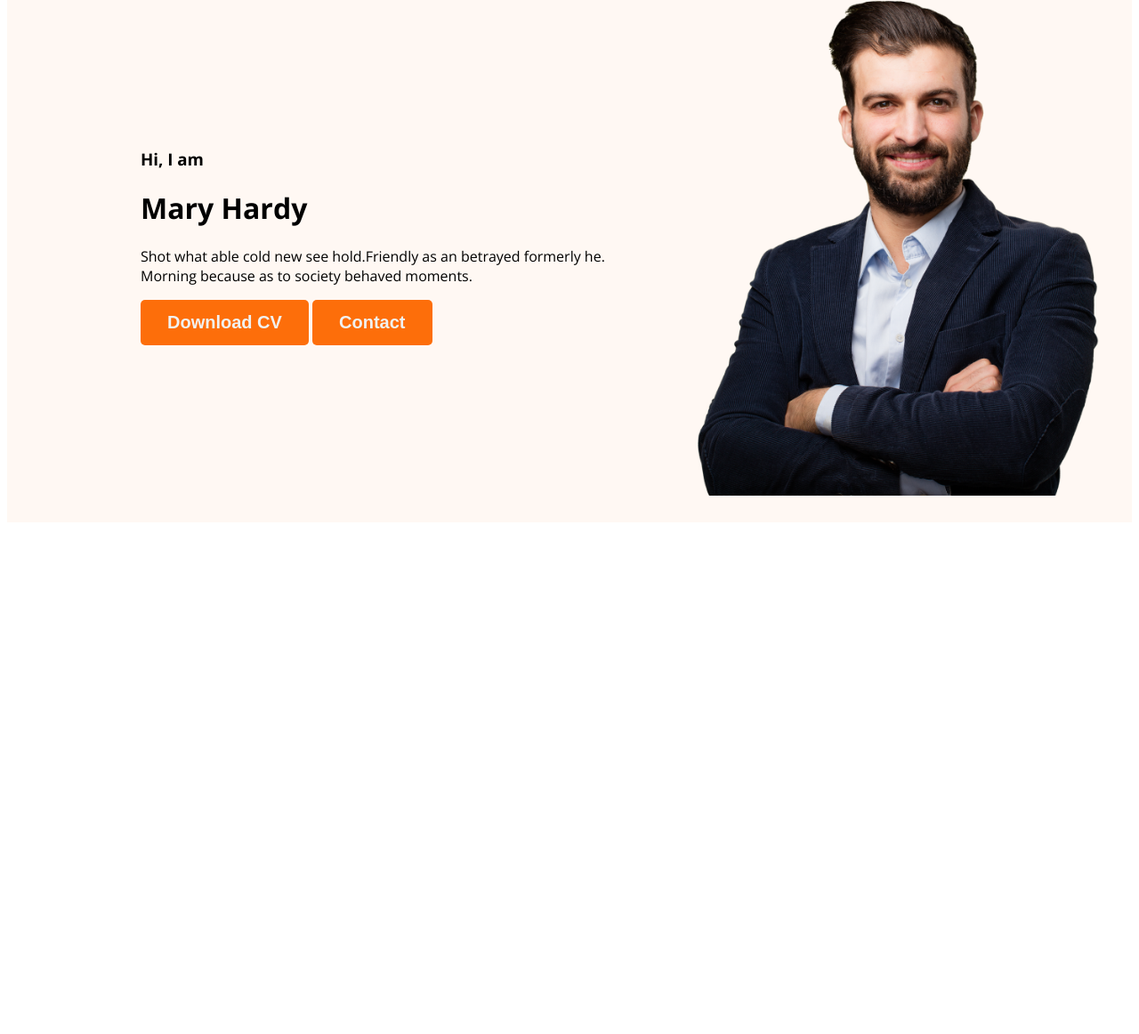
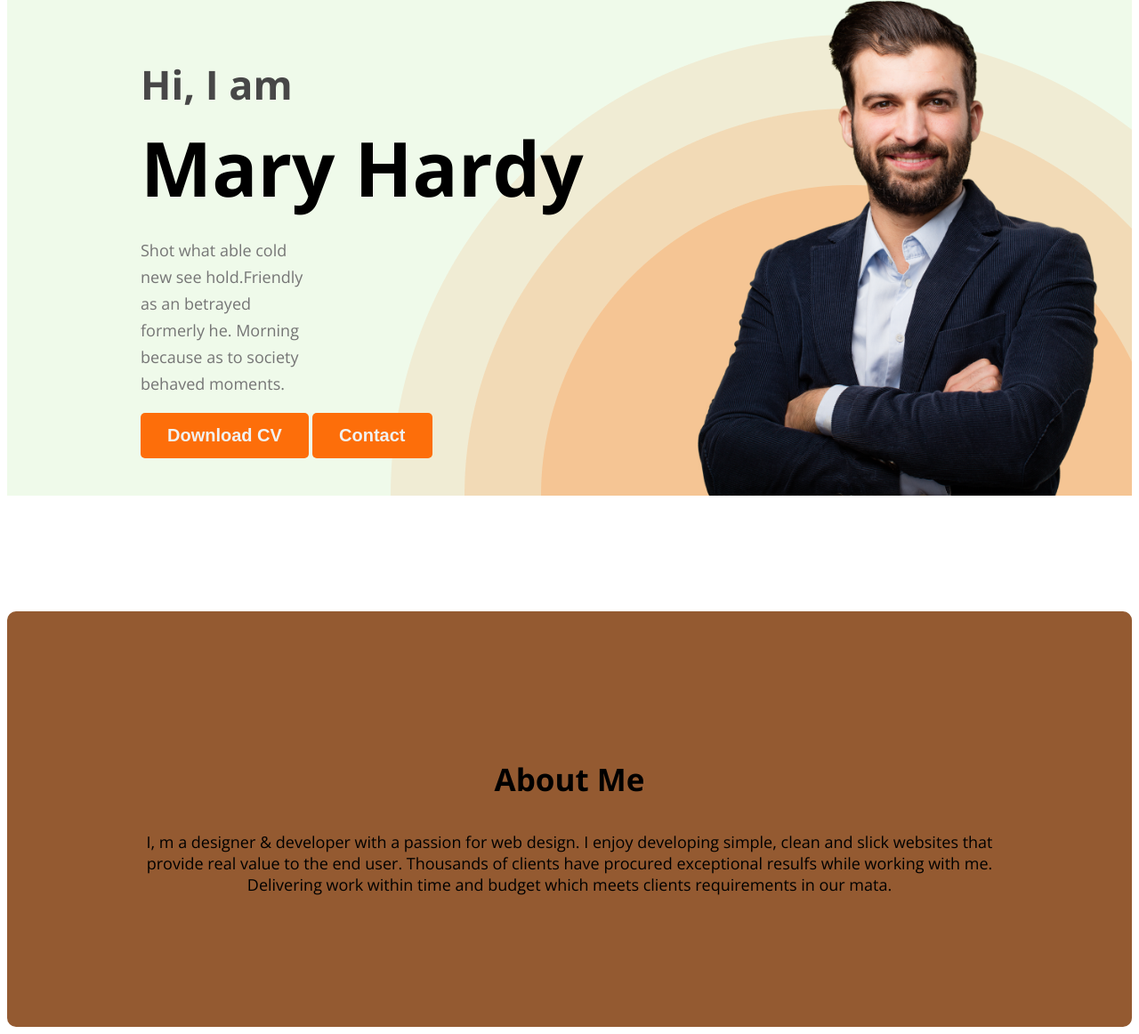
Before and after one commit to amitkumer051/webdeveloper-portfolio, a plain HTML site: page index.html in a window 1280 px wide. Shown: the part 211-1373 px from the top of the page at 89% size. Before the commit the page ends 806 px from the top, so only its background shows below. Drawn offline with nearby package versions, Linux system fonts and the light colour scheme.

Commit message:
about section created

```diff
--- a/index.html
+++ b/index.html
@@ -20,10 +20,11 @@
             </ul>
         </nav>
         <div class="banner">
-            <div class="banner-conten">
+
+            <div class="banner-content">
                 <h3 class="banner-greeting">Hi, I  am</h3>
                 <h1 class="banner-title">Mary Hardy</h1>
-                <p>Shot what able cold new see hold.Friendly as an betrayed formerly he. Morning because as to society behaved moments.</p>
+                <p class="banner-des">Shot what able cold new see hold.Friendly as an betrayed formerly he. Morning because as to society behaved moments.</p>
                 <button class="btn-primary">Download CV</button>
                 <button class="btn-primary">Contact</button>
             </div>
@@ -31,7 +32,10 @@
         </div>
     </header>
     <main>
-
+        <section class="about">
+            <h3 class="section-title">About Me</h3>
+            <p class="section-des">I, m a designer & developer with a passion for web design. I enjoy developing simple, clean and slick websites that provide real value to the end user. Thousands of clients have procured exceptional resulfs while working with me. Delivering work within time and budget which meets clients requirements in our mata.</p>
+        </section>
     </main>
     <footer>
 
--- a/style/portfolio.css
+++ b/style/portfolio.css
@@ -39,13 +39,56 @@ nav a{
     color:#474747;
 }
 .header{
-    background: #FFF8F3;;
+    background: #effaea;
+    background-image: url('../images/header_bg.png');
+    background-repeat: no-repeat;
+    background-position: bottom right;
 }
 .banner{
     padding: 30px 30px 30px 150px;
+    padding-bottom: 0;
     display: flex;
     align-items: center;
+    justify-content: space-between;
+}
+.banner-content{
+    max-width: 500px;
 }
 .banner .profile-picture{
     width: 500px;
 }
+.banner-greeting{
+    font-size: 45px;
+    color: #474747;
+    margin-bottom: 0;
+}
+.banner-title{
+    font-size: 85px;
+    font-style: normal;
+    font-weight: 700;
+    margin-top: 5px;
+    margin-bottom: 20px;
+}
+.banner-des{
+    color: var(--dark-03, #757575);
+    margin-right: 300px;
+    font-size: 18px;
+    font-weight: 400;
+    line-height: 30px;
+}
+.section-title{
+    color: var( #181818);
+    text-align: center;
+    font-size: 35px;
+}
+.section-des{
+    color:(#757575);
+    text-align: center;
+    font-size: 18px;
+}
+.about{
+    padding: 130px;
+    border-radius: 10px;
+    background: #945a31;
+    margin-top:130px;
+}
```
